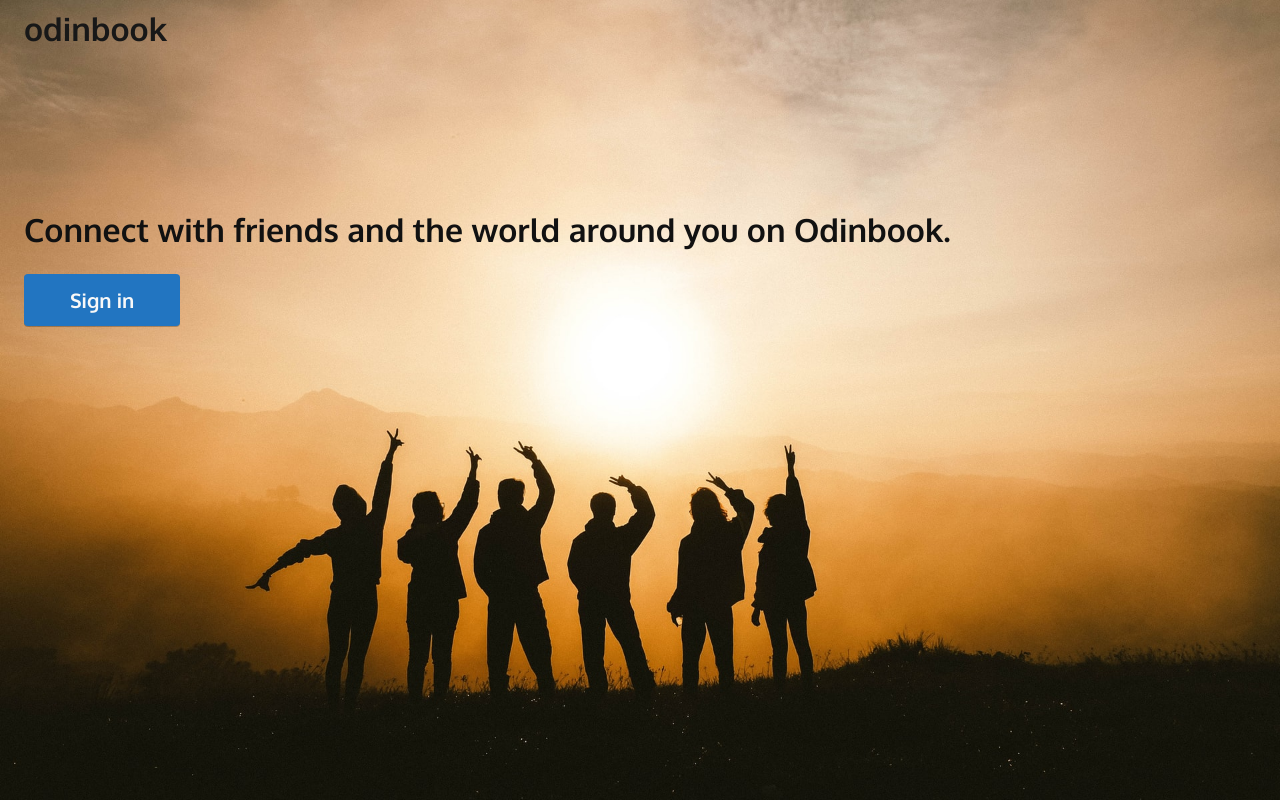
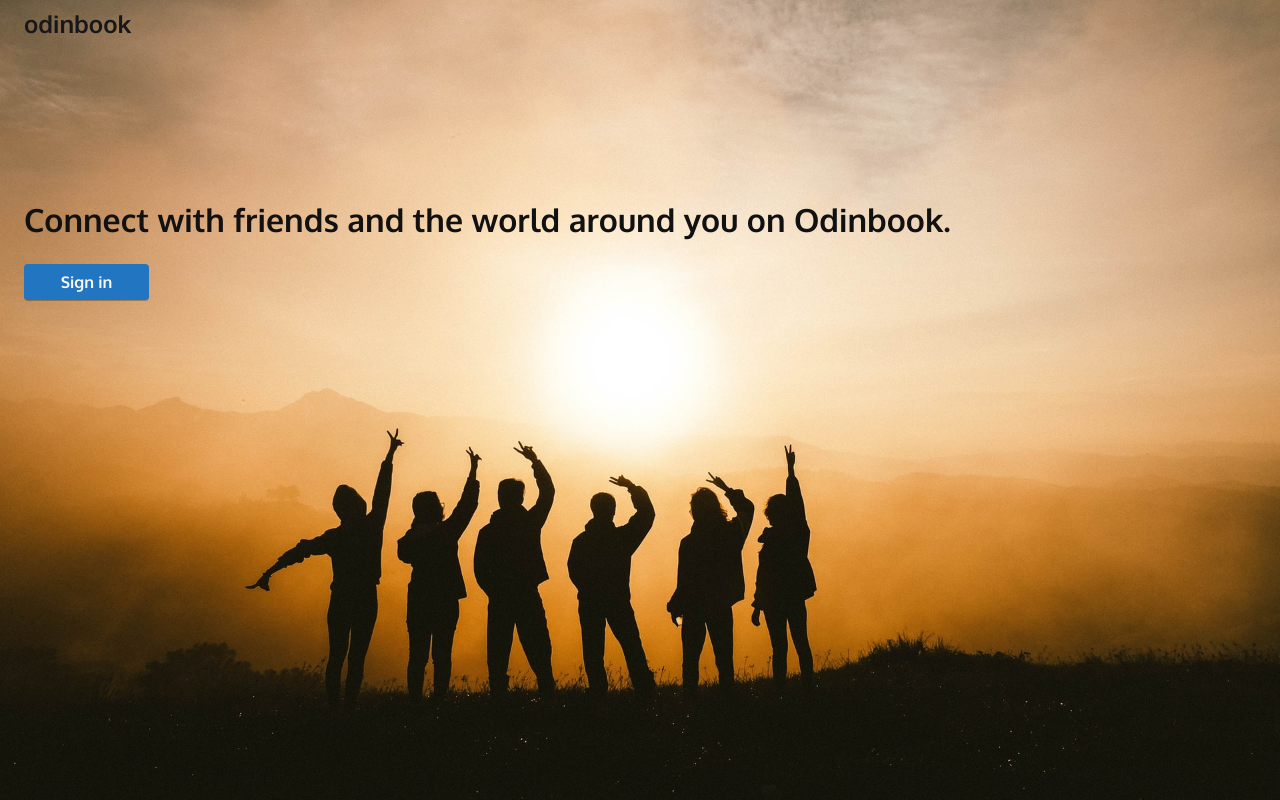
Before and after one commit to llfalcao/odinbook, a React (Create React App) app in the folder src/client/: page /odinbook in a window 1280 px wide. Built offline with nearby package versions, Linux system fonts and the light colour scheme.

Commit message:
Separate header and main content

```diff
--- a/src/client/src/styles/main.css
+++ b/src/client/src/styles/main.css
@@ -17,25 +17,27 @@
   background-image: url('../../public/images/landing_bg_mobile.png');
   background-size: cover;
   background-repeat: no-repeat;
-  background-position: -300px bottom;
 }
 
-@media screen and (min-width: 360px) {
+@media (min-width: 420px) {
   .landing {
-    padding: 0 1.5rem;
     background-image: url('../../public/images/landing_bg_desktop.jpg');
     background-position: bottom;
   }
 }
 
 .landing__header {
-  padding-top: 0.5rem;
+  padding: 0.5rem 1.5rem 0;
 }
 
 .landing__brand {
   color: #181818;
   font-weight: bold;
-  font-size: 32px;
+  font-size: 24px;
+}
+
+.landing__main {
+  padding: 0 1.5rem;
 }
 
 .landing__headline {
@@ -47,9 +49,9 @@
 .landing__cta {
   background: #2275c1;
   color: #f8f8f8;
-  font-size: 20px;
+  font-size: 16px;
   font-weight: bold;
-  padding: 0.8rem 2.3em;
+  padding: 0.5rem 2.3rem;
   border-radius: 4px;
   box-shadow: 0 1px 0 rgba(0, 0, 0, 0.25);
 }
--- a/src/client/src/views/LandingPage.jsx
+++ b/src/client/src/views/LandingPage.jsx
@@ -8,12 +8,14 @@ function LandingPage() {
           odinbook
         </Link>
       </header>
+      <main className="landing__main">
         <h1 className="landing__headline">
           Connect with friends and the world around you on Odinbook.
         </h1>
         <button type="button" className="landing__cta">
           Sign in
         </button>
+      </main>
     </div>
   );
 }
```
Lines whose indentation alone changed are shown as unchanged.
